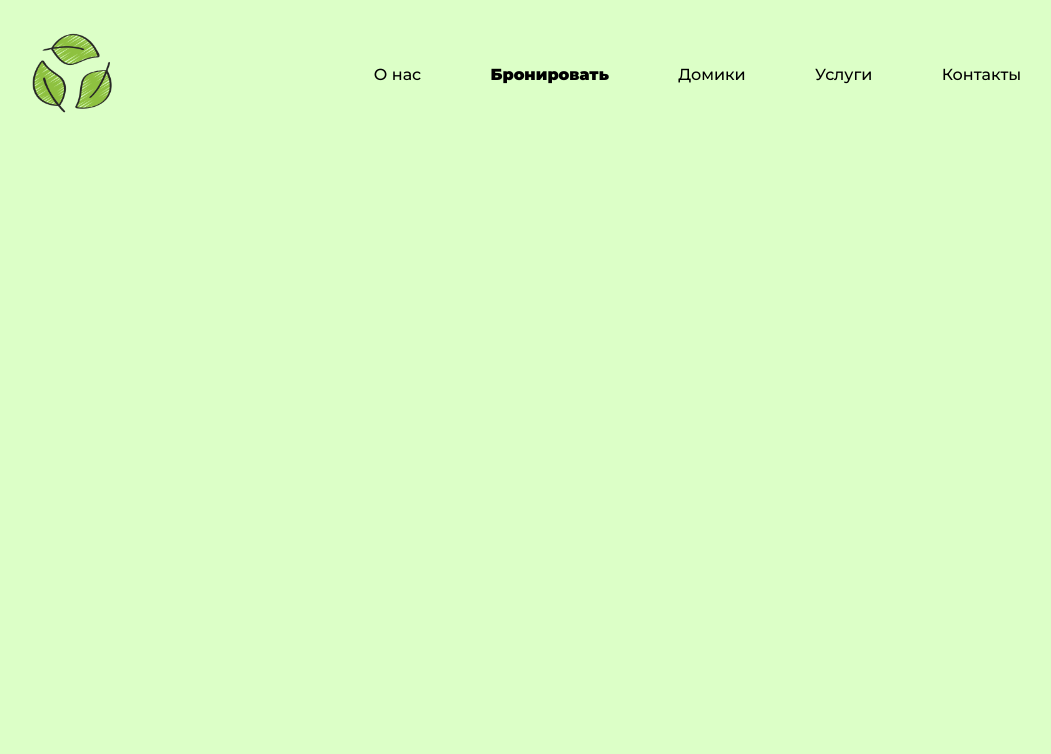
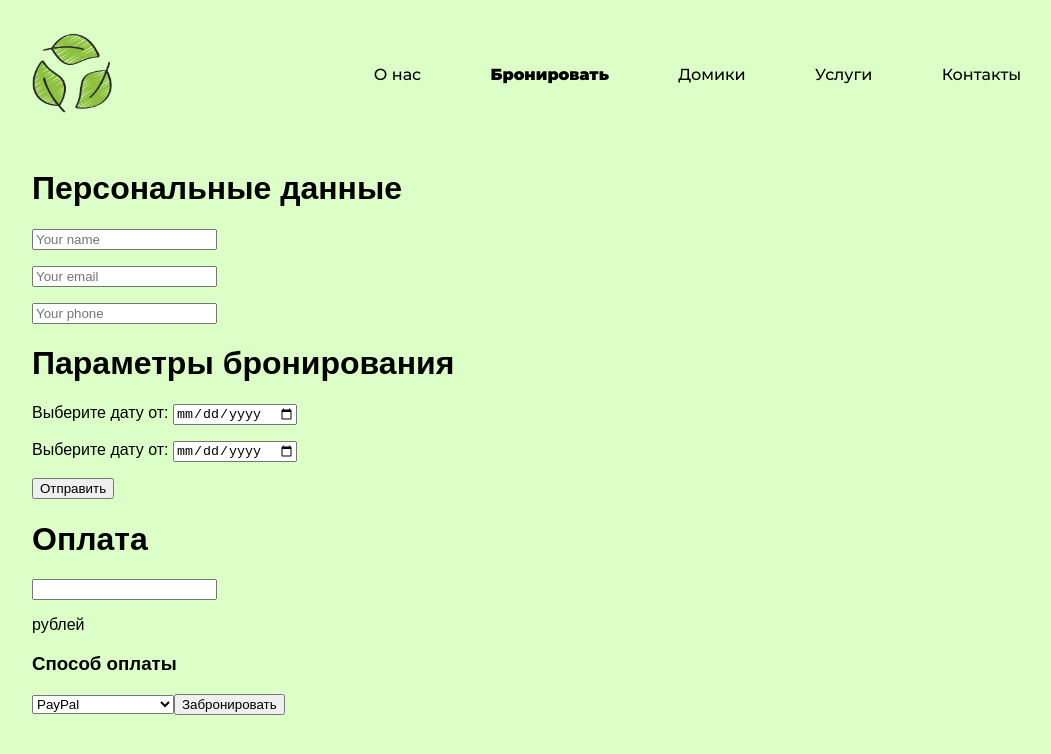
Before and after one commit to idrolal/rest, a React (Create React App) app in the folder client/: page /booking in a window 1280 px wide. Shown: the top 754 px of the page, without its empty margins (96-1147 px from the left). Built offline with nearby package versions, Linux system fonts and the light colour scheme.

Commit message:
add BookingForm

```diff
--- a/client/src/components/App/App.jsx
+++ b/client/src/components/App/App.jsx
@@ -9,6 +9,7 @@ import AdminAllReservations from '../AdminComponents//AdminAllReservations/Admin
 import AdminAllHouses from '../AdminComponents//AdminAllHouses/AdminAllHouses.jsx';
 import Nav from '../Nav/Nav';
 import './App.css'
+import Booking from '../Booking/Booking';
 
 function App() {
   return (
@@ -18,7 +19,7 @@ function App() {
           <Nav />
 
           <Routes>
-            <Route />
+            <Route path='/booking' element={<Booking/>}/>
             <Route path={reactRouter.admin.main} element={<AdminPanel />} />
             <Route path={reactRouter.admin.addHouse} element={<AdminAddHouse />} />
             <Route path={reactRouter.admin.addReservation} element={<AdminCreateReservation />} />
--- /dev/null
+++ b/client/src/components/Booking/Booking.jsx
@@ -0,0 +1,44 @@
+import React from 'react';
+
+function Booking(props) {
+  return (
+    <form id="regForm" action="">
+
+
+
+<div className="tab">
+<h1>Персональные данные</h1>
+  <p><input placeholder="Your name" /></p>
+  <p><input placeholder="Your email"/></p>
+  <p><input placeholder="Your phone"/></p>
+</div>
+
+<div>
+<h1>Параметры бронирования</h1>
+   <p>Выберите дату от: <input type="date" name="calendar"/></p>
+   <p>Выберите дату от: <input type="date" name="calendar"/></p>
+   <input type="submit" value="Отправить"/>
+</div>
+
+<div>
+<h1>Оплата</h1>
+ <input pattern="^[0-9]+$"/><p>рублей</p>
+ <h3>Способ оплаты</h3>
+ <select name="select">
+  <option value="value1">PayPal</option>
+  <option value="value2">Денежный перевод</option>
+
+</select>
+   <input type="submit" value="Забронировать"/>
+</div>
+
+
+
+
+</form>
+
+
+  );
+}
+
+export default Booking;
```
Also changed, not shown: 1 other file (tests, documents, lock files or other folders).
